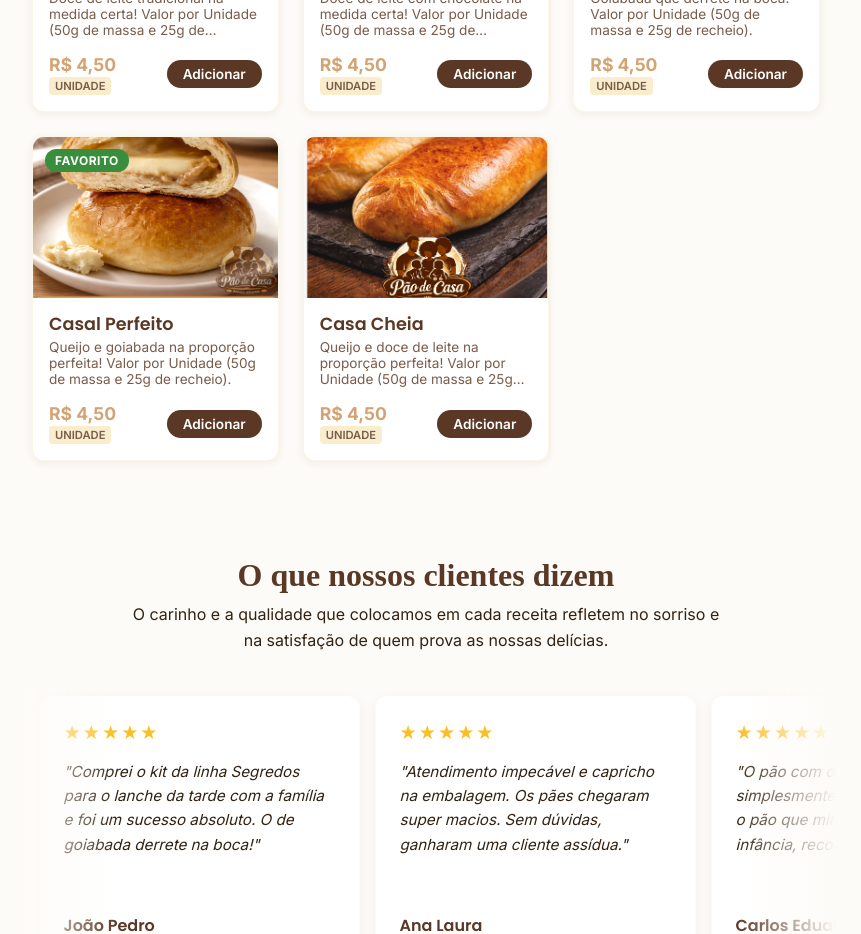
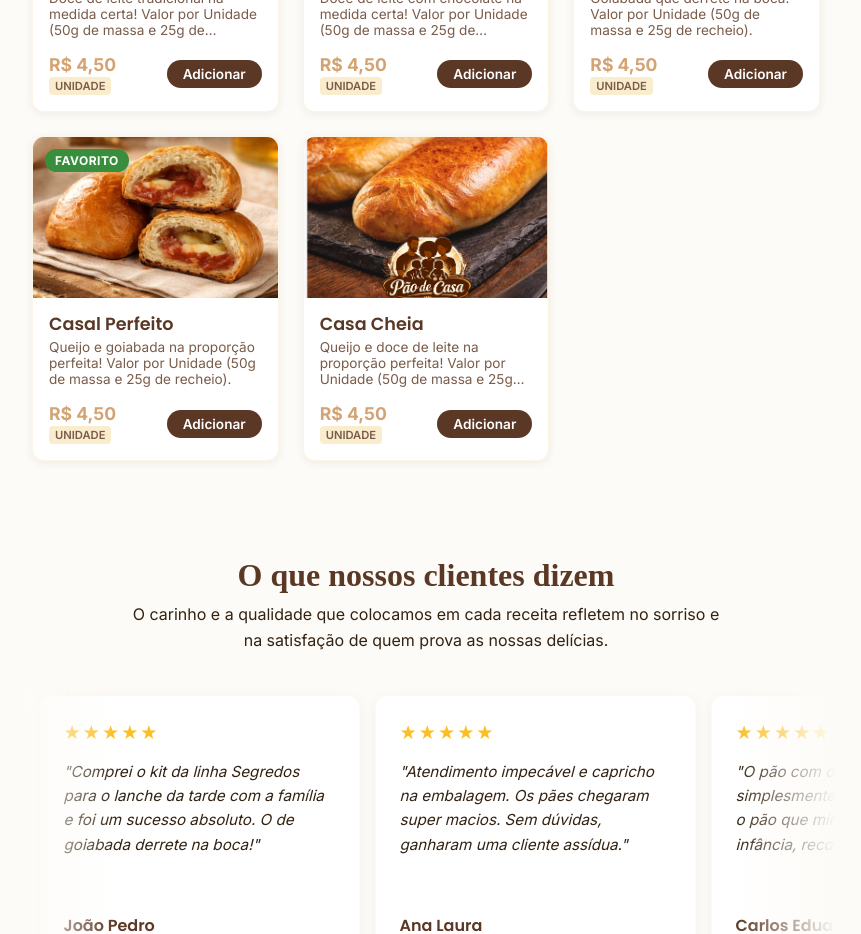
Before and after one commit to cristianealvesfr-hash/P-oartesanal, a React (Vite) app: page / in a window 1280 px wide. Shown: the part 2060-2994 px from the top of the page, without its empty margins (8-869 px from the left). Built offline with nearby package versions, Linux system fonts and the light colour scheme.

Commit message:
Corrigir foto do Casal Perfeito

```diff
--- a/src/data/menu.js
+++ b/src/data/menu.js
@@ -91,7 +91,7 @@ export const products = [
     name: 'Casal Perfeito',
     description: 'Queijo e goiabada na proporção perfeita! Valor por Unidade (50g de massa e 25g de recheio).',
     price: 4.50,
-    image: '/assets/pão de casa png 11.png',
+    image: '/assets/casal_perfeito.jpg',
     type: 'standard',
     badge: 'Favorito'
   },
```
Also changed, not shown: public/assets/casal_perfeito.jpg (added).
